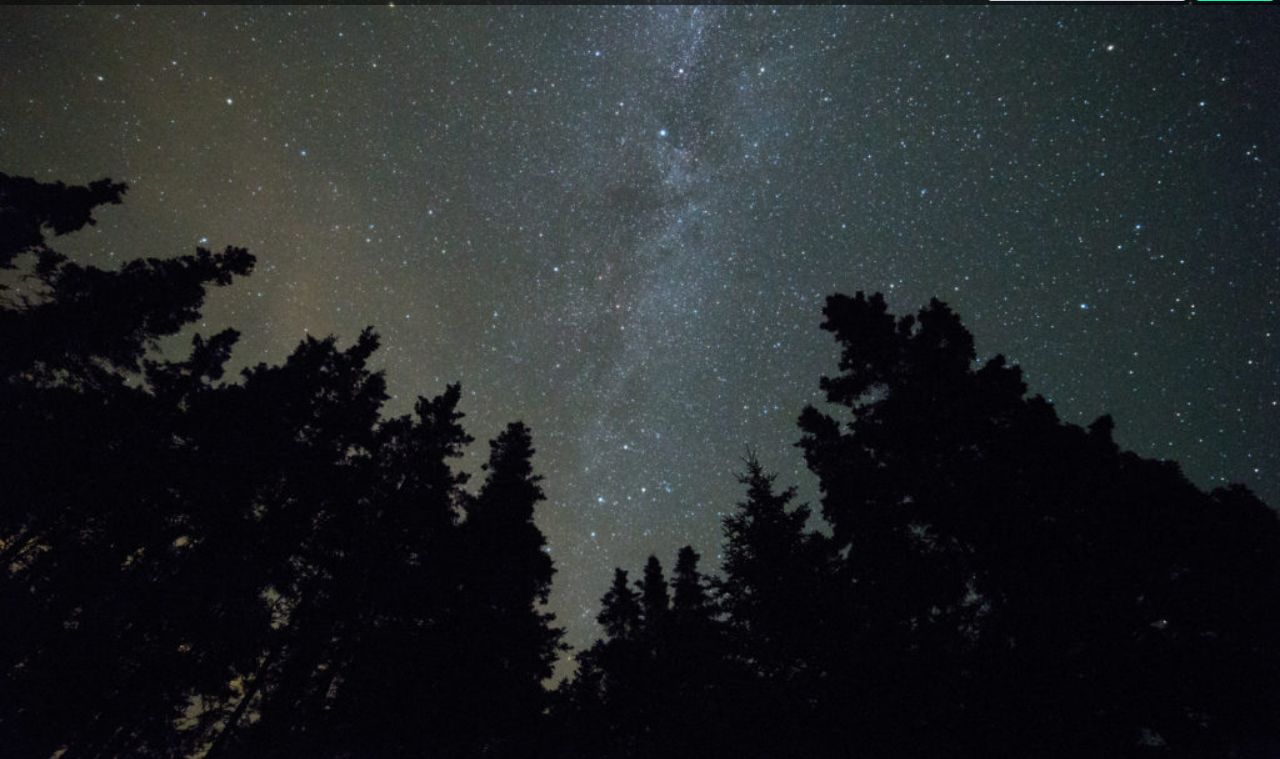
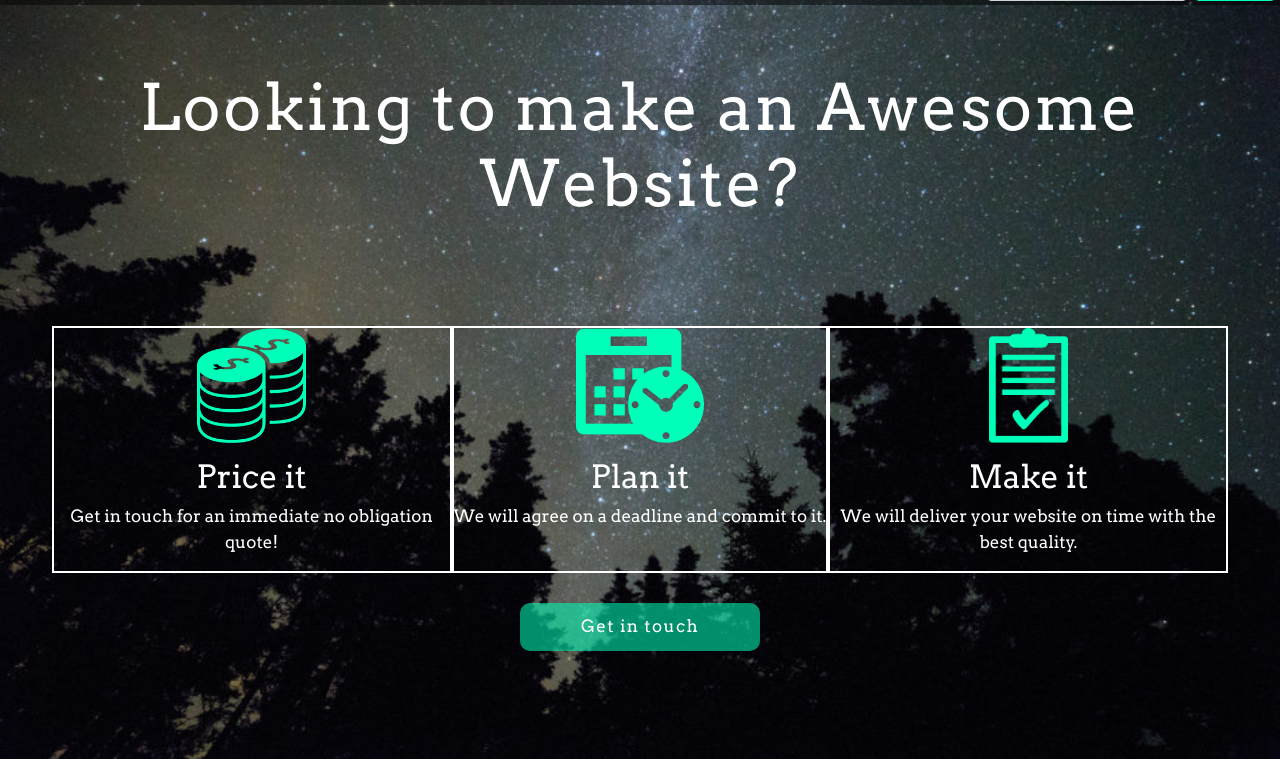
Before and after one commit to SolgiDeveloper/CompanyWebsite, a plain HTML site: page index.html in a window 1280 px wide. Shown: the part 41-800 px from the top of the page. Drawn offline with nearby package versions, Linux system fonts and the light colour scheme.

Commit message:
complete icons

```diff
--- a/index.html
+++ b/index.html
@@ -37,9 +37,34 @@
     </div>
   </nav>
   <!-- creat header -->
-  <!-- creat icon with text -->
-  <!-- creat contact button -->
-  <!-- creat footer -->
+  <div class="flex-container">
+    <div class="jumbotron">
+      <h1>Looking to make an Awesome Website?</h1>
+    </div>
+    <!-- creat icon with text -->
+    <div class="icons">
+      <div class="icon-holder">
+        <img src="/CompanyWebsite/images/money.png" alt="money" class="icon-item">
+        <h2>Price it</h2>
+        <p>Get in touch for an immediate no obligation quote!</p>
+      </div>
+      <div class="icon-holder">
+        <img src="/CompanyWebsite/images/plan.png" alt="plan" class="icon-item">
+        <h2>Plan it</h2>
+        <p>We will agree on a deadline and commit to it.</p>
+      </div>
+      <div class="icon-holder">
+        <img src="/CompanyWebsite/images/finish.png" alt="finish" class="icon-item">
+        <h2>Make it</h2>
+        <p>We will deliver your website on time with the best quality.</p>
+      </div>
+    </div>
+    <!-- creat contact button -->
+    <div class="contact">
+      <a href="#" class="btn btn-get">Get in touch</a>
+    </div>
+    <!-- creat footer -->
+  </div>
   <script src="https://code.jquery.com/jquery-3.5.1.slim.min.js"
     integrity="sha384-DfXdz2htPH0lsSSs5nCTpuj/zy4C+OGpamoFVy38MVBnE+IbbVYUew+OrCXaRkfj"
     crossorigin="anonymous"></script>
--- a/style.css
+++ b/style.css
@@ -39,10 +39,69 @@ body {
   background-color: #00ffbb;
 }
 
+.flex-container {
+  display: flex;
+  align-items: center;
+  flex-direction: column;
+}
+
 /* style jumbotron */
+.jumbotron {
+  background-color: transparent;
+  color: white;
+  text-align: center;
+  letter-spacing: 2.5px;
+
+}
+
+h1 {
+  font-size: 4em;
+}
+
 /* limit the width of icon section */
+.icons {
+  display: flex;
+  flex-direction: row;
+  flex-wrap: wrap;
+  justify-content: space-around;
+  max-width: 1200px;
+}
+
 /* style icon section */
+.icon-holder {
+  display: flex;
+  flex-direction: column;
+  align-items: center;
+  text-align: center;
+  color: white;
+  border: 2px solid white;
+  max-width: 400px;
+}
+
+.icon-holder p {
+  font-size: 17px;
+}
+
+.icon-item {
+
+  height: 130px;
+  padding-bottom: 15px;
+}
+
 /* style contact button */
+.contact {
+  margin-top: 30px;
+}
+
 /* style our button */
+.btn-get {
+  color: #fff;
+  background-color: #00ffbb8d;
+  font-size: 17px;
+  padding: 10px 60px;
+  letter-spacing: 1.3px;
+  border-radius: 10px;
+}
+
 /* style footer */
 /* use media queries to change icon size in small devices */
```
